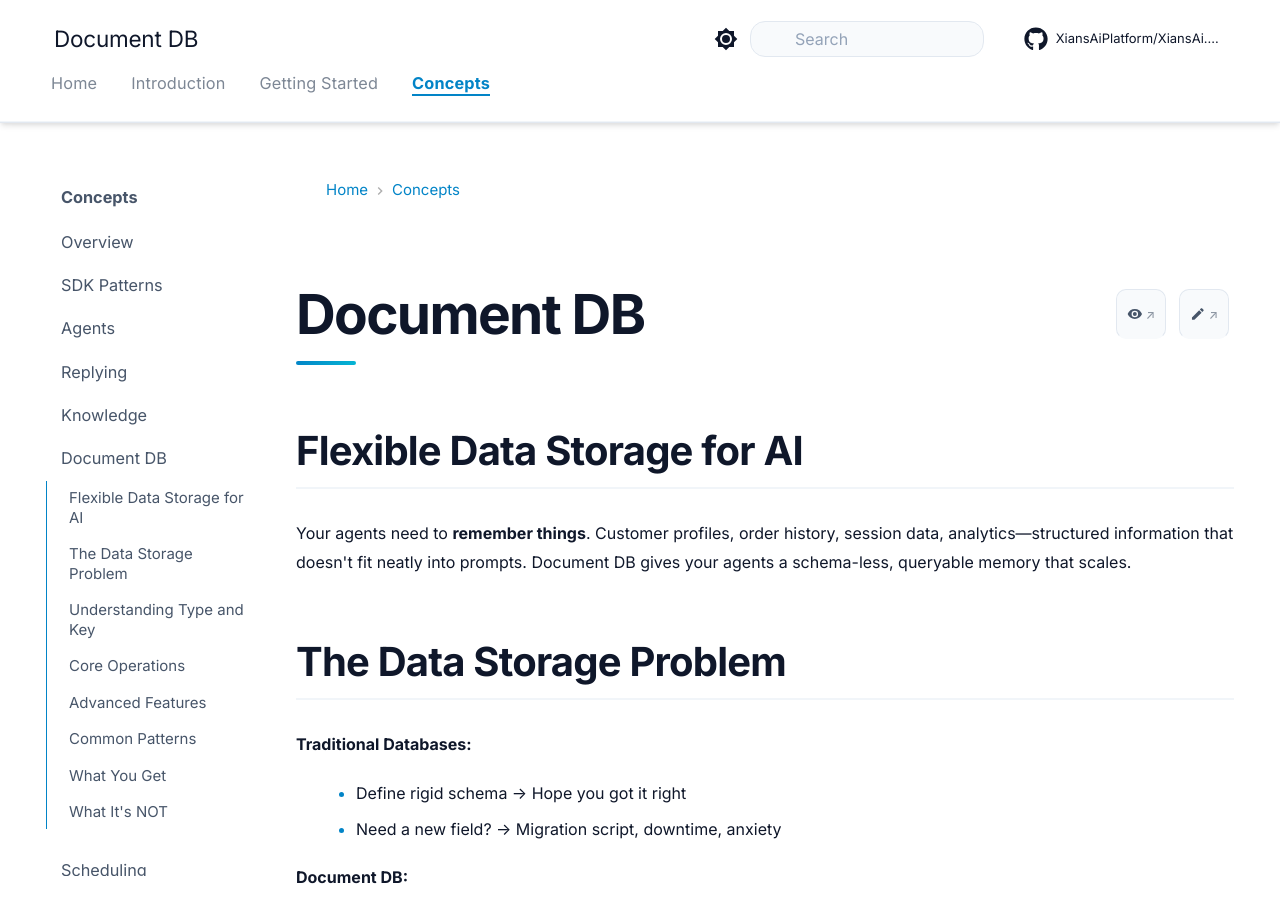
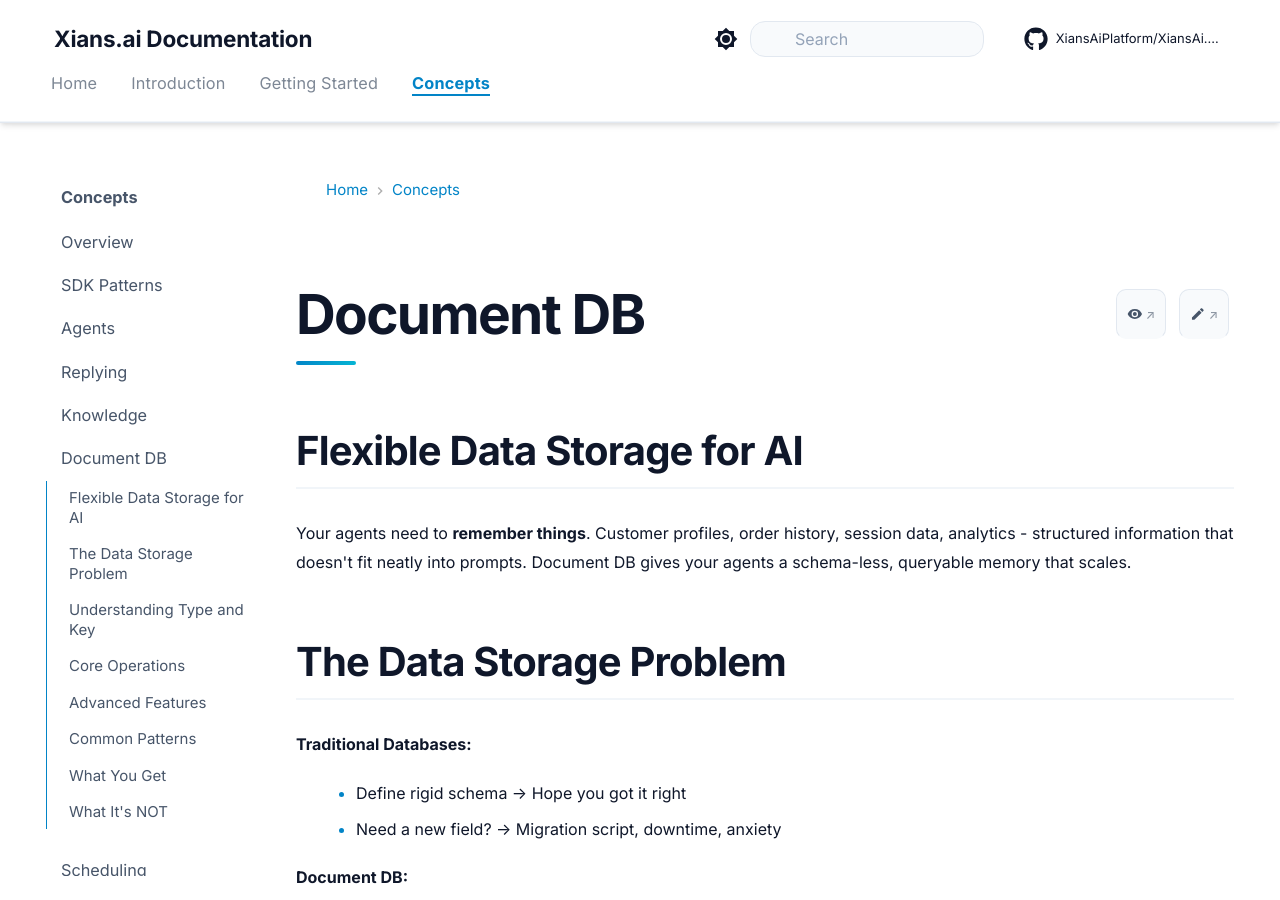
Before and after one commit to XiansAiPlatform/XiansAi.Docs, an MkDocs documentation site: the page built from docs/concepts/document-db.md, in a window 1280 px wide and 900 px high. Built offline with MkDocs 1.6.1 and Material for MkDocs 9.7.7, drawn with Linux system fonts in a browser that asks for light colours; comment, search, counter and statistics services are not loaded; the version menu is left out; some of the changed text lies outside the part shown.

Commit message:
Refactor documentation for consistency by replacing commas with dashes in various sections across A2A, Document DB, HITL tasks, Knowledge, and SDK Patterns. This improves readability and maintains a uniform style throughout the content.

````diff
--- a/docs/concepts/document-db.md
+++ b/docs/concepts/document-db.md
@@ -2,7 +2,7 @@
 
 ## Flexible Data Storage for AI
 
-Your agents need to **remember things**. Customer profiles, order history, session data, analytics—structured information that doesn't fit neatly into prompts. Document DB gives your agents a schema-less, queryable memory that scales.
+Your agents need to **remember things**. Customer profiles, order history, session data, analytics - structured information that doesn't fit neatly into prompts. Document DB gives your agents a schema-less, queryable memory that scales.
 
 ## The Data Storage Problem
 
@@ -88,7 +88,7 @@
 
 ## Core Operations
 
-Every agent gets its own document collection. Documents are automatically scoped to your agent—no manual filtering required.
+Every agent gets its own document collection. Documents are automatically scoped to your agent - no manual filtering required.
 
 ### Save & Retrieve
 
@@ -201,7 +201,7 @@
 
 ### Agent Isolation
 
-Documents are private to each agent. Agent A cannot access Agent B's documents—it's automatic:
+Documents are private to each agent. Agent A cannot access Agent B's documents - it's automatic:
 
 ```csharp
 // Agent 1 saves a document
````
Also changed, not shown: docs/concepts/A2A.md (+1 -1 lines), docs/concepts/hitl-tasks.md (+1 -1 lines), docs/concepts/knowledge.md (+4 -4 lines), docs/concepts/sdk-patterns.md (+3 -3 lines).
